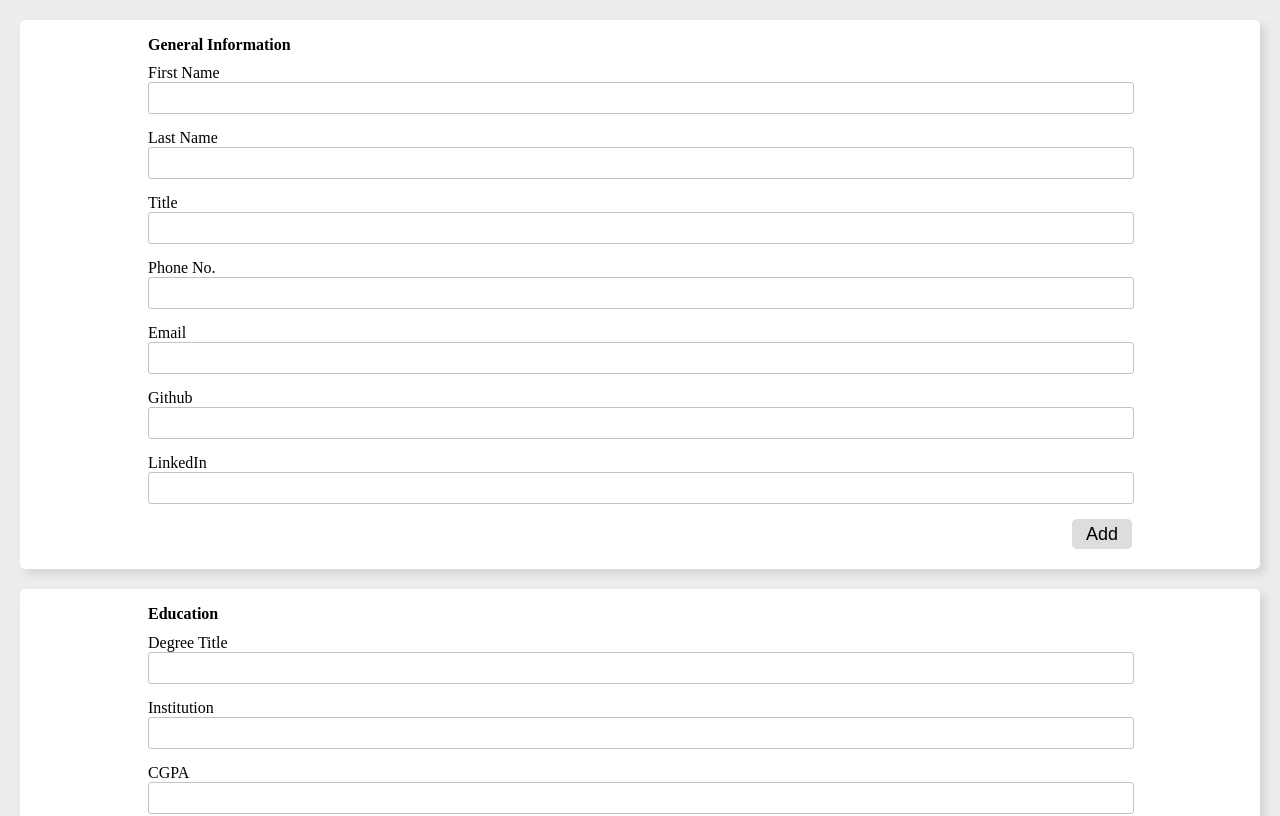
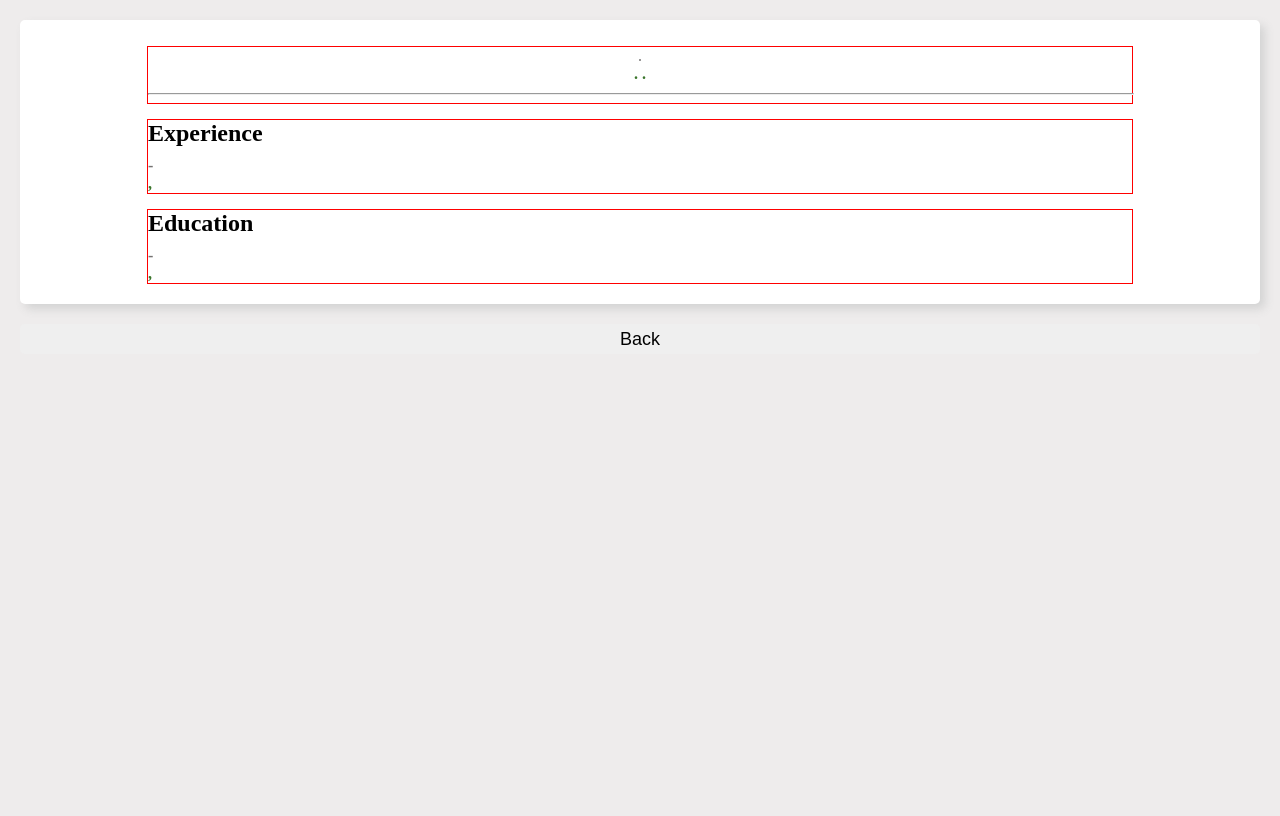
Before and after one commit to Hasan-Iqtedar/cv-application, a React (Create React App) app: page / in a window 1280 px wide. Shown: the top 816 px of the page. Built offline with nearby package versions, Linux system fonts and the light colour scheme.

Commit message:
Display CV

```diff
--- a/src/App.js
+++ b/src/App.js
@@ -1,4 +1,5 @@
 import { Component } from "react";
+import Cv from "./components/Cv";
 import EducationInfo from "./components/EducationInfo";
 import GeneralInfo from "./components/GeneralInfo";
 import WorkExperienceInfo from "./components/WorkExperienceInfo";
@@ -8,7 +9,7 @@ class App extends Component {
     super(props);
 
     this.state = {
-      complete: false,
+      complete: true,
 
       generalInfo: {
         firstName: "",
@@ -90,10 +91,12 @@ class App extends Component {
       );
     } else {
       return (
-        <div id="app-container">
-          hello
-          <button onClick={this.backToEdit}>Back</button>
-        </div>
+        <Cv
+          generalInfo={this.state.generalInfo}
+          experienceInfo={this.state.experienceInfo}
+          educationInfo={this.state.educationInfo}
+          backToEdit={this.backToEdit}
+        ></Cv>
       );
     }
   }
--- /dev/null
+++ b/src/components/Cv.js
@@ -0,0 +1,71 @@
+import { Component } from "react";
+import InfoSection from "./InfoSection";
+import SubSection from "./SubSection";
+
+class Cv extends Component {
+  //   constructor(props) {
+  //     super(props);
+  //   }
+
+  render() {
+    const { generalInfo, experienceInfo, educationInfo, backToEdit } =
+      this.props;
+    return (
+      <div id="app-container">
+        <InfoSection>
+          <SubSection>
+            <h1 id="name">
+              {generalInfo.firstName} <span>{generalInfo.lastName}</span>
+            </h1>
+            <span className="gray centered">
+              {generalInfo.title} . {generalInfo.phoneNo}
+            </span>
+            <span className="green centered bold">
+              {generalInfo.email} . {generalInfo.linkedIn} .{" "}
+              {generalInfo.github}
+            </span>
+            <hr></hr>
+          </SubSection>
+
+          <SubSection>
+            <h2 className="section-title left-aligned">Experience</h2>
+
+            <h4 className="gray left-aligned">
+              {experienceInfo.from} - {experienceInfo.to}
+            </h4>
+            <h4 className="left-aligned">
+              <span className="green">{experienceInfo.jobTitle}, </span>
+              <span className="gray">{experienceInfo.company}</span>
+            </h4>
+            <span className="gray left-aligned">{experienceInfo.details}</span>
+          </SubSection>
+
+          <SubSection>
+            <h2 className="section-title left-aligned">Education</h2>
+            <h4 className="gray left-aligned">
+              {educationInfo.from} - {educationInfo.to}
+            </h4>
+            <h4 className="left-aligned">
+              <span className="green">
+                {educationInfo.degree}, {educationInfo.institution}
+              </span>
+            </h4>
+            <span className="gray left-aligned">{educationInfo.cgpa}</span>
+
+            {/* <h4 className="gray left-aligned">JULY 2021 - SEPTEMBER 2021</h4>
+            <h4 className="left-aligned">
+              <span className="green">
+                BACHELOR OF SCIENCE IN COMPUTER SCIENCE, NATIONAL UNIVERSITY OF
+                SCIENCES AND TECHNOLOGY
+              </span>
+            </h4>
+            <span className="gray left-aligned">CGPA 3.80/4.0</span> */}
+          </SubSection>
+        </InfoSection>
+        <button onClick={backToEdit}>Back</button>
+      </div>
+    );
+  }
+}
+
+export default Cv;
--- a/src/components/WorkExperienceInfo.js
+++ b/src/components/WorkExperienceInfo.js
@@ -18,7 +18,7 @@ class WorkExperienceInfo extends Component {
 
   updateJobTitle = (e) => this.setState({ jobTitle: e.target.value });
   updateCompany = (e) => this.setState({ company: e.target.value });
-  updateDetails = (e) => this.setState({ tasksDescription: e.target.value });
+  updateDetails = (e) => this.setState({ details: e.target.value });
   updateToDate = (e) => this.setState({ to: e.target.value });
   updateFromDate = (e) => this.setState({ from: e.target.value });
 
--- a/src/styles/main.css
+++ b/src/styles/main.css
@@ -12,6 +12,7 @@ body {
 .info-section {
   display: flex;
   flex-direction: column;
+  align-items: center;
   background-color: white;
   border-radius: 5px;
   padding: 5px;
@@ -23,14 +24,21 @@ body {
   flex-direction: column;
   align-items: center;
   margin-bottom: 15px;
-  /* border: 1px solid red; */
+  border: 1px solid red;
+  width: 80%;
+}
+
+.sub-section hr {
+  width: 100%;
+  color: white;
+  margin-top: 10px;
 }
 
 .container {
   display: flex;
   flex-direction: column;
   /* align-items: flex-start; */
-  width: 80%;
+  width: 100%;
   padding: 0px;
   /* border: 1px solid blue; */
   margin-bottom: 15px;
@@ -46,7 +54,19 @@ body {
 .info-section h1 {
   font-size: medium;
   margin-left: 10%;
+  align-self: flex-start;
 }
+
+#name {
+  align-self: center;
+  margin: 0px;
+  font-size: 35px;
+  color: gray;
+}
+#name span {
+  color: black;
+}
+
 
 .general-info-input {
   height: 30px;
@@ -71,13 +91,40 @@ button {
   width: 60px;
   background-color: rgb(221, 221, 221);
   margin-left: auto;
-  margin-right: 10%;
 }
 
 .complete-button {
   width: 100px;
   background-color: rgb(168, 205, 247);
   margin-left: auto;
+}
+
+.sub-section h1, h2, h3, h4 {
+  margin: 0;
+}
+
+.centered {
+  text-align: center;
+}
+
+.bold {
+  font-weight: bold;
+}
+
+.gray {
+  color: rgb(116, 114, 114);
+}
+
+.green {
+  color: rgb(58, 117, 43);
+}
+
+.left-aligned {
+  align-self: flex-start;
+}
+
+.section-title {
+  margin-bottom: 10px;
 }
 
 .add-button:hover {
```
